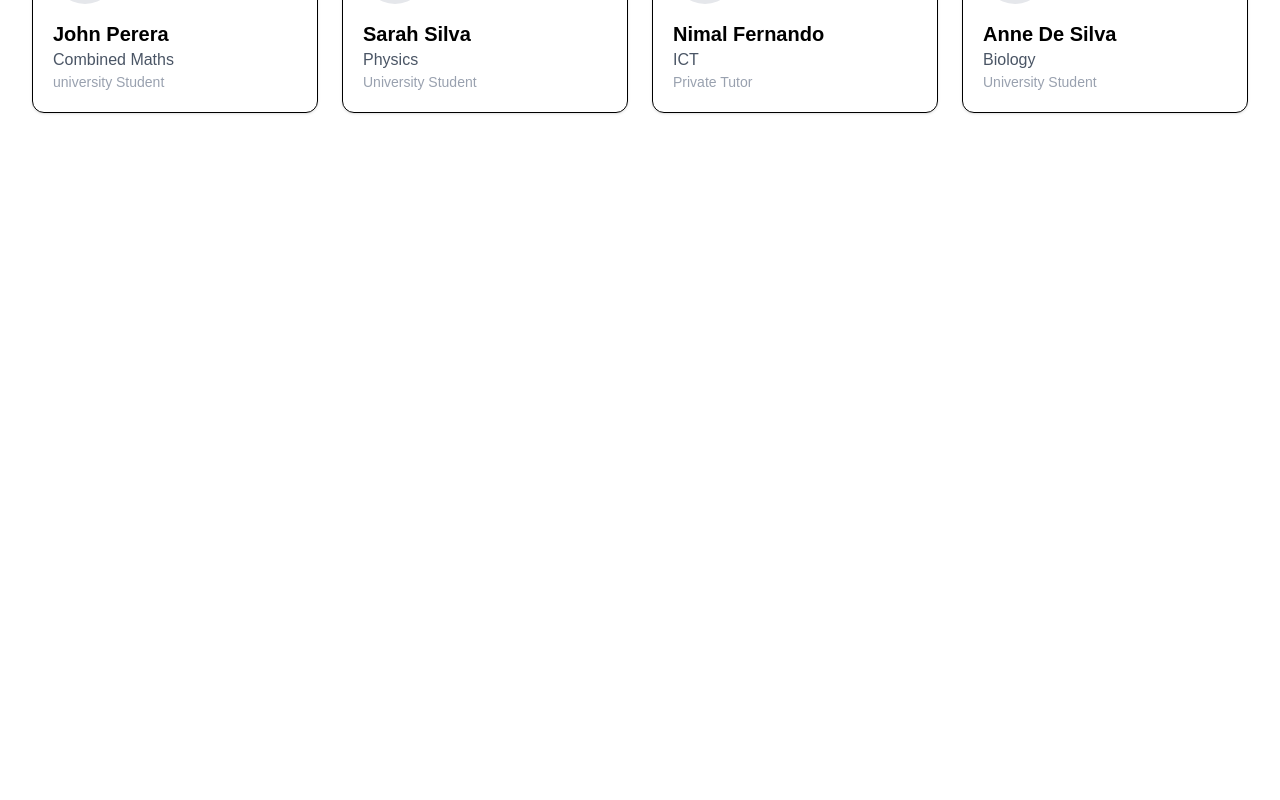
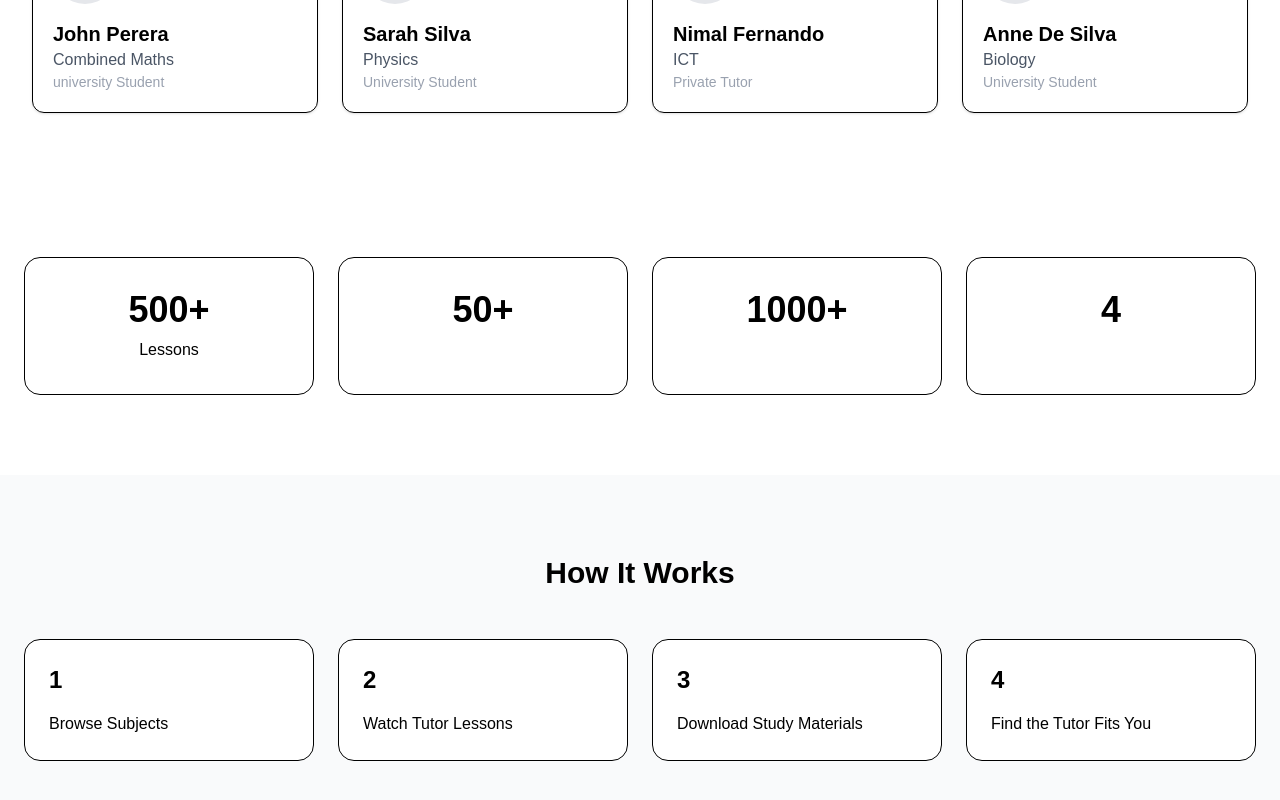
Before and after one commit to DinukaD-24/tutor-platform, a Next.js app: page / in a window 1280 px wide. Shown: the part 1286-2086 px from the top of the page. Before the commit the page ends 1463 px from the top, so only its background shows below. Built offline with nearby package versions, Linux system fonts and the light colour scheme.

Commit message:
feat: add statistics and how it works sections to the home page

```diff
--- a/src/app/page.js
+++ b/src/app/page.js
@@ -2,6 +2,8 @@ import Navbar from "@/components/navbar/Navbar";
 import HeroSection from "@/components/home/HeroSection";
 import FeaturedSubjects from "@/components/home/FeaturedSubjects";
 import FeaturedTutors from "@/components/home/FeaturedTutors";
+import StatisticsSection from "@/components/home/StatisticsSection";
+import HowItWorksSection from "@/components/home/HowItWorksSection";
 
 export default function Home() {
   return (
@@ -10,6 +12,8 @@ export default function Home() {
       <HeroSection/>
       <FeaturedSubjects/>
       <FeaturedTutors/>
+      <StatisticsSection/>
+      <HowItWorksSection/>
     </main>
   );
 }
--- /dev/null
+++ b/src/components/home/HowItWorksSection.jsx
@@ -0,0 +1,37 @@
+export default function HowItWorksSection () {
+    const steps = [
+        "Browse Subjects",
+        "Watch Tutor Lessons",
+        "Download Study Materials",
+        "Find the Tutor Fits You",
+    ];
+
+    return (
+        <section className="py-20 bg-gray-50">
+            <div className="max-w-7xl mx-auto px-6">
+
+                <h2 className="text-3xl font-bold text-center mb-12">
+                    How It Works
+                </h2>
+
+                <div className="grid grid-cols-1 md:grid-cols-4 gap-6">
+
+                    {steps.map((step, index) => (
+                        <div
+                            key={step}
+                            className="bg-white rounded-2xl p-6 border"
+                        >
+                                <div className="text-2xl font-bold mb-4">
+                                    {index + 1}
+                                </div>
+
+                                <p>
+                                    {step}
+                                </p>
+                        </div>
+                    ))}
+                </div>
+            </div>
+        </section>
+    );
+}
--- /dev/null
+++ b/src/components/home/StatisticsSection.jsx
@@ -0,0 +1,43 @@
+export default function StatisticsSection() {
+    const stats = [
+        {
+            number: "500+",
+            label: "Lessons",
+        },
+        {
+            number: "50+",
+            lable: "Tutors",
+        },
+        {
+            number: "1000+",
+            lable: "Students",
+        },
+        {
+            number: "4",
+            lable: "Syllabuses",
+        },
+    ];
+
+    return (
+        <section className="py-20">
+            <div className="max-w-7xl mx-auto px-6">
+                <div className="grid grid-cols-2 md:grid-cols-4 gap-6">
+                    {stats.map((stat) => (
+                        <div
+                            key={stat.label}
+                            className="border rounded-2xl p-8 text-center"
+                        >
+                            <h3 className="text-4xl font-bold">
+                                {stat.number}
+                            </h3>
+
+                            <p className="text-grey-500 mt-2">
+                                {stat.label}
+                            </p>
+                        </div>
+                    ))}
+                </div>
+            </div>
+        </section>
+    );
+}
```
